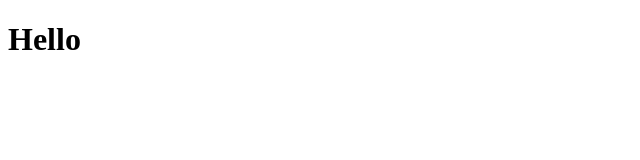
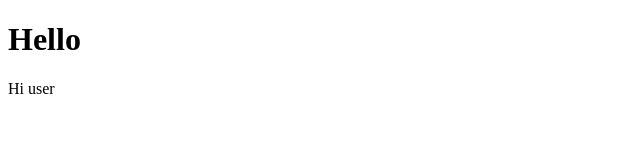
Before and after one commit to prajakta00/demo, a plain HTML site: page index.html in a window 1280 px wide. Shown: the full height of the page, 0-640 px from the left. Drawn offline with Linux system fonts and the light colour scheme.

Commit message:
changes from new branch

```diff
--- a/index.html
+++ b/index.html
@@ -7,5 +7,6 @@
 </head>
 <body>
     <h1>Hello</h1>
+    <p>Hi user</p>
 </body>
 </html>
```
